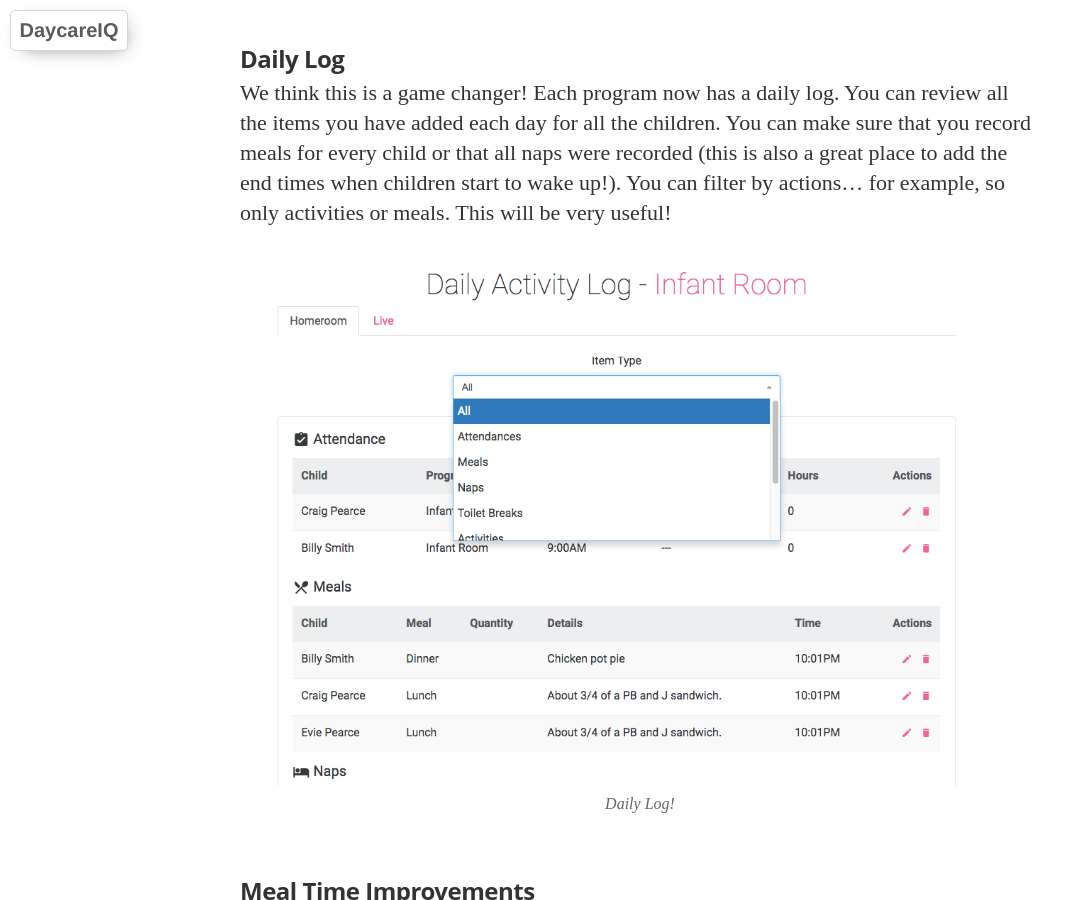
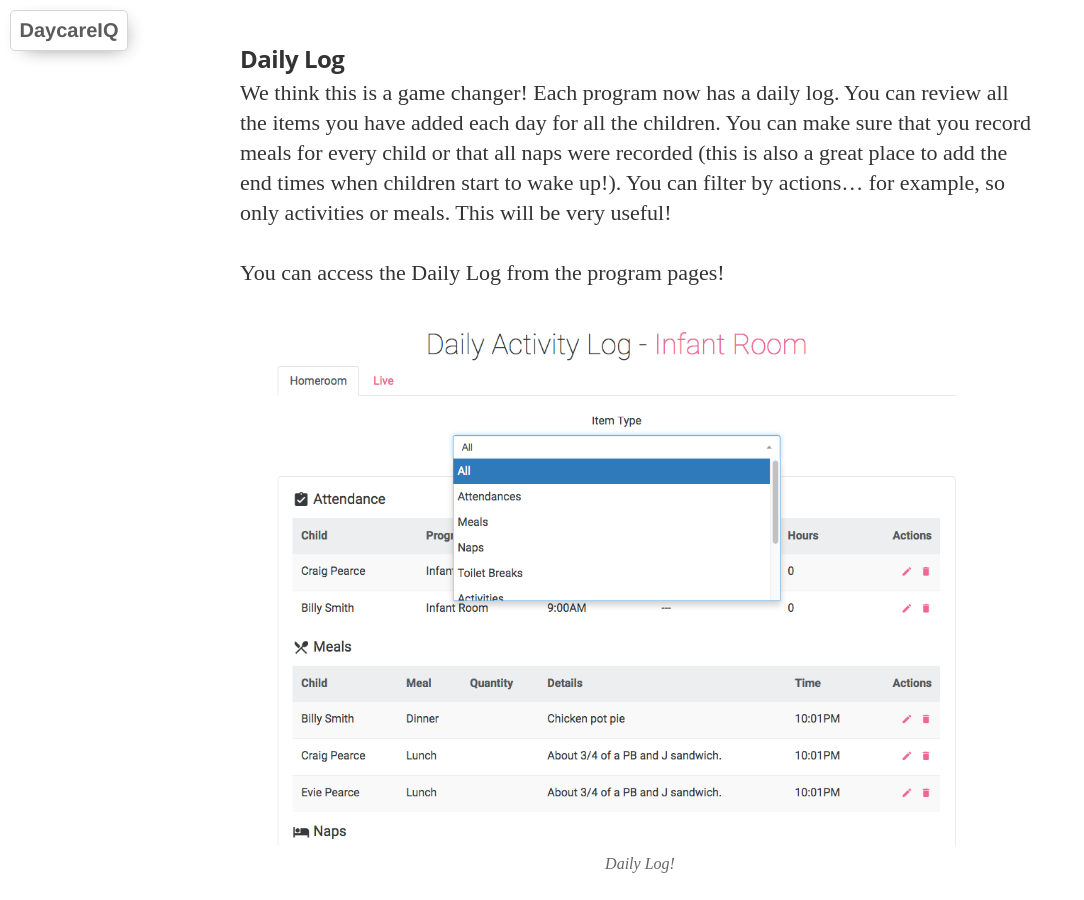
Before and after one commit to DaycareIQ/blog.daycareiq.com, a Jekyll site: the page built from _posts/2016-09-24-New-Features-Galore.md, in a window 1280 px wide and 900 px high, scrolled down 2951 px. Shown: the whole window, without its empty margins (0-1084 px from the left). Built offline with Jekyll 4.4.1, drawn with Linux system fonts in a browser that asks for light colours; nearby versions of some CDN libraries; some web fonts are replaced.

Commit message:
Update 2016-09-24-New-Features-Galore.md

```diff
--- a/_posts/2016-09-24-New-Features-Galore.md
+++ b/_posts/2016-09-24-New-Features-Galore.md
@@ -38,6 +38,8 @@ For kids that don't nap, just enter the time you tried to put them down and make
 ### Daily Log
 
 We think this is a game changer!  Each program now has a daily log.  You can review all the items you have added each day for all the children.  You can make sure that you record meals for every child or that all naps were recorded (this is also a great place to add the end times when children start to wake up!).  You can filter by actions... for example, so only activities or meals.  This will be very useful!
+
+You can access the Daily Log from the program pages!
 
 ![Daily Log!](https://blog.daycareiq.com/site_assets/images/Daily_activity_log.png)
 
```
